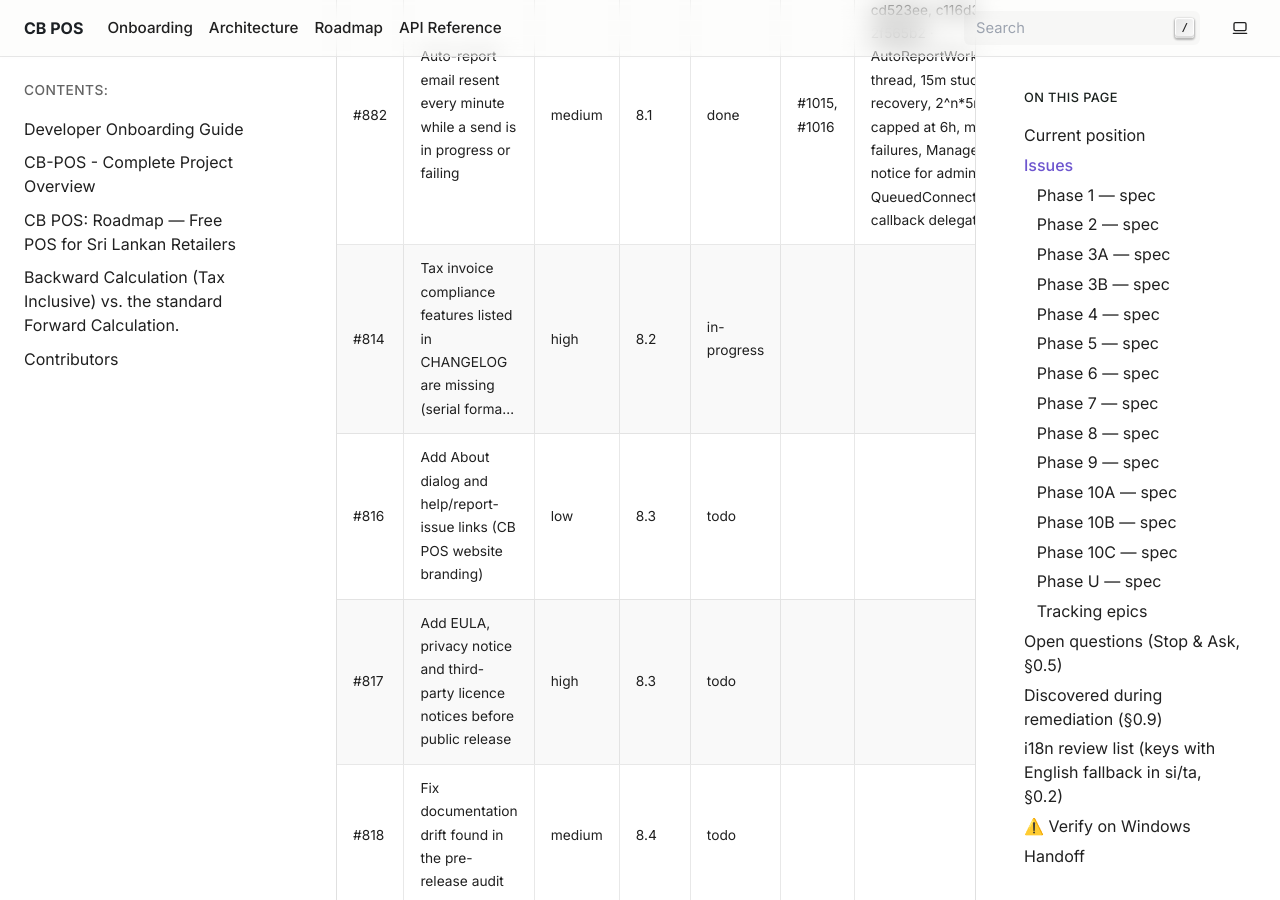
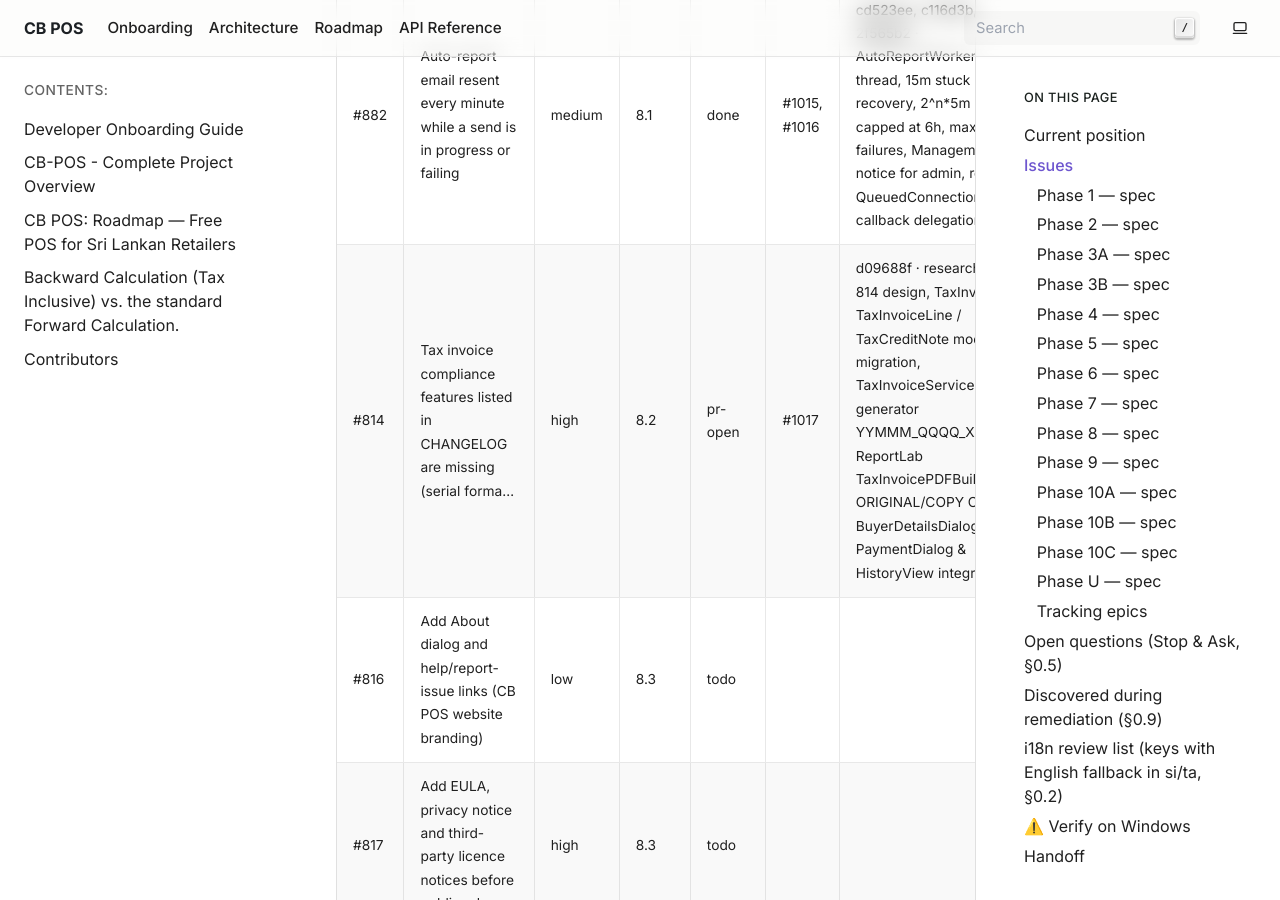
Before and after one commit to HMAHD/CB-POS, a Sphinx documentation site: the page built from docs/remediation/PROGRESS.md, in a window 1280 px wide and 900 px high, scrolled down 20220 px. Built offline with Sphinx 7.4.7, drawn with Linux system fonts in a browser that asks for light colours; pages that are not in the unit, such as notebooks, are missing from menus; some of the changed text lies outside the part shown.

Commit message:
docs(progress): record Batch 8.2 PR #1017 for tax invoice compliance

```diff
--- a/docs/remediation/PROGRESS.md
+++ b/docs/remediation/PROGRESS.md
@@ -25,7 +25,7 @@ Statuses: `todo` · `in-progress` · `blocked (Q#)` · `pr-open` · `done` (merg
 
 ## Current position
 
-- Phase: 8 · Batch: 8.2 · Branch: feat/p8-b2-tax-invoice-compliance · PR: pending · Last session: 2026-11-12
+- Phase: 8 · Batch: 8.2 · Branch: feat/p8-b2-tax-invoice-compliance · PR: #1017 · Last session: 2026-11-12
 
 ## Issues
 
@@ -188,7 +188,7 @@ Statuses: `todo` · `in-progress` · `blocked (Q#)` · `pr-open` · `done` (merg
 | #808 | Update check: cannot be disabled, min_version ignored, release changelog alwa… | medium | 8.1 | done | #1015, #1016 | 2de4530, c116d3b · auto_update_check setting on System tab 5, packaging Version comparison for min_version required dialog, changelog_section.py and release workflow, plain text changelog |
 | #881 | Exports to USB / another drive refused ("Export path outside allowed director… | medium | 8.1 | done | #1015, #1016 | 37f4601, c116d3b · ensure_writable_target helper in cbpos/core/utils/paths.py, parent existence/W_OK check, format_export_error translated notice |
 | #882 | Auto-report email resent every minute while a send is in progress or failing | medium | 8.1 | done | #1015, #1016 | cd523ee, c116d3b, 2f565b2 · AutoReportWorker off UI thread, 15m stuck recovery, 2^n*5m backoff capped at 6h, max 5 daily failures, Management notice for admin, receiver QueuedConnection, email callback delegation |
-| #814 | Tax invoice compliance features listed in CHANGELOG are missing (serial forma… | high | 8.2 | in-progress | | |
+| #814 | Tax invoice compliance features listed in CHANGELOG are missing (serial forma… | high | 8.2 | pr-open | #1017 | d09688f · research note, 814 design, TaxInvoice / TaxInvoiceLine / TaxCreditNote models & migration, TaxInvoiceService serial generator YYMMM_QQQQ_XXXXX, ReportLab TaxInvoicePDFBuilder ORIGINAL/COPY ONLY, BuyerDetailsDialog, PaymentDialog & HistoryView integration |
 | #816 | Add About dialog and help/report-issue links (CB POS website branding) | low | 8.3 | todo | | |
 | #817 | Add EULA, privacy notice and third-party licence notices before public release | high | 8.3 | todo | | |
 | #818 | Fix documentation drift found in the pre-release audit | medium | 8.4 | todo | | |
```
